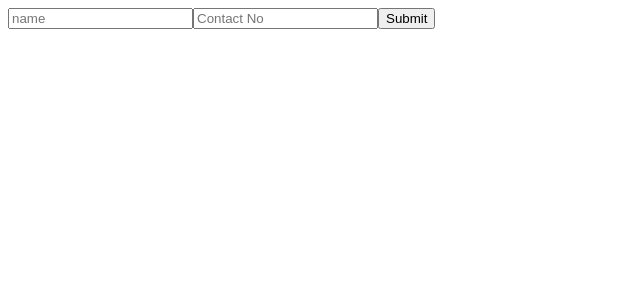
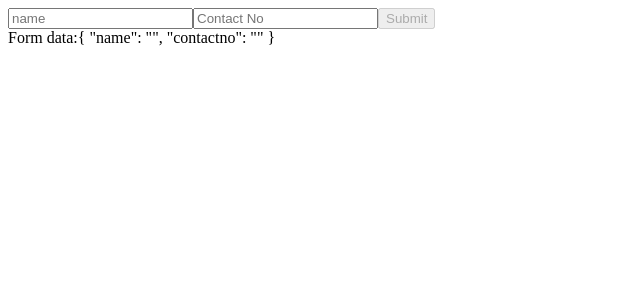
Before and after one commit to manohar427/angular2, an Angular app in the folder sample-ang-cli-1/: page / in a window 1280 px wide. Shown: the top 300 px of the page, without its empty margins (0-640 px from the left). Built offline with nearby package versions, Linux system fonts and the light colour scheme.

Commit message:
Form changes

```diff
--- a/sample-ang-cli-1/src/app/app.reactive.form.ts
+++ b/sample-ang-cli-1/src/app/app.reactive.form.ts
@@ -1,5 +1,5 @@
 import { Component, OnInit } from '@angular/core';
-import { FormControl, FormGroup, FormBuilder } from '@angular/forms';
+import { FormControl, FormGroup, FormBuilder, Validators } from '@angular/forms';
 import { Contacts } from './contact.interface';
 
 
@@ -18,8 +18,8 @@ export class ReactForm implements OnInit {
           );*/
         this.contactInfo = this.fb.group(
             {
-                name: [''],
-                contactno: []
+                name: ['',[Validators.required,Validators.minLength(2),Validators.maxLength(4)]],
+                contactno: ['',[Validators.required,Validators.minLength(3),Validators.maxLength(5)]]
             }
         );
     }
--- a/sample-ang-cli-1/src/app/react.form.html
+++ b/sample-ang-cli-1/src/app/react.form.html
@@ -1,5 +1,34 @@
-<form novalidate (ngSubmit)='submit(contactInfo)' [formGroup]='contactInfo'>
+<form (ngSubmit)='submit(contactInfo)' [formGroup]='contactInfo'>
     <input type="text" placeholder="name" formControlName='name'>
+
+    <div *ngIf="contactInfo.get('name').hasError('required') && contactInfo.get('name').touched">
+        Name is required
+    </div>
+
+    <div *ngIf="contactInfo.get('name').hasError('minlength') && contactInfo.get('name').touched">
+        Name is minimumn 2 chars
+    </div>
+
+
+    <div *ngIf="contactInfo.get('name').hasError('maxlength') && contactInfo.get('name').touched">
+            Name is maximumn 4 chars
+        </div>
+
     <input type="text" placeholder="Contact No" formControlName='contactno'>
-    <button type="submit">Submit</button>
+
+    <div *ngIf="contactInfo.get('contactno').hasError('required') && contactInfo.get('contactno').touched">
+        Phone no is required
+    </div>
+
+    <div *ngIf="contactInfo.get('contactno').hasError('minlength') && contactInfo.get('contactno').touched">
+        Phone no is minimumn 3 chars
+    </div>
+
+    <div *ngIf="contactInfo.get('contactno').hasError('maxlength') && contactInfo.get('contactno').touched">
+            Phone no is Max 5 chars
+        </div>
+
+    <button type="submit" [disabled]='!contactInfo.valid'>Submit</button>
+    <br/>
+    Form data:{{contactInfo.value|json}}
 </form>
```
